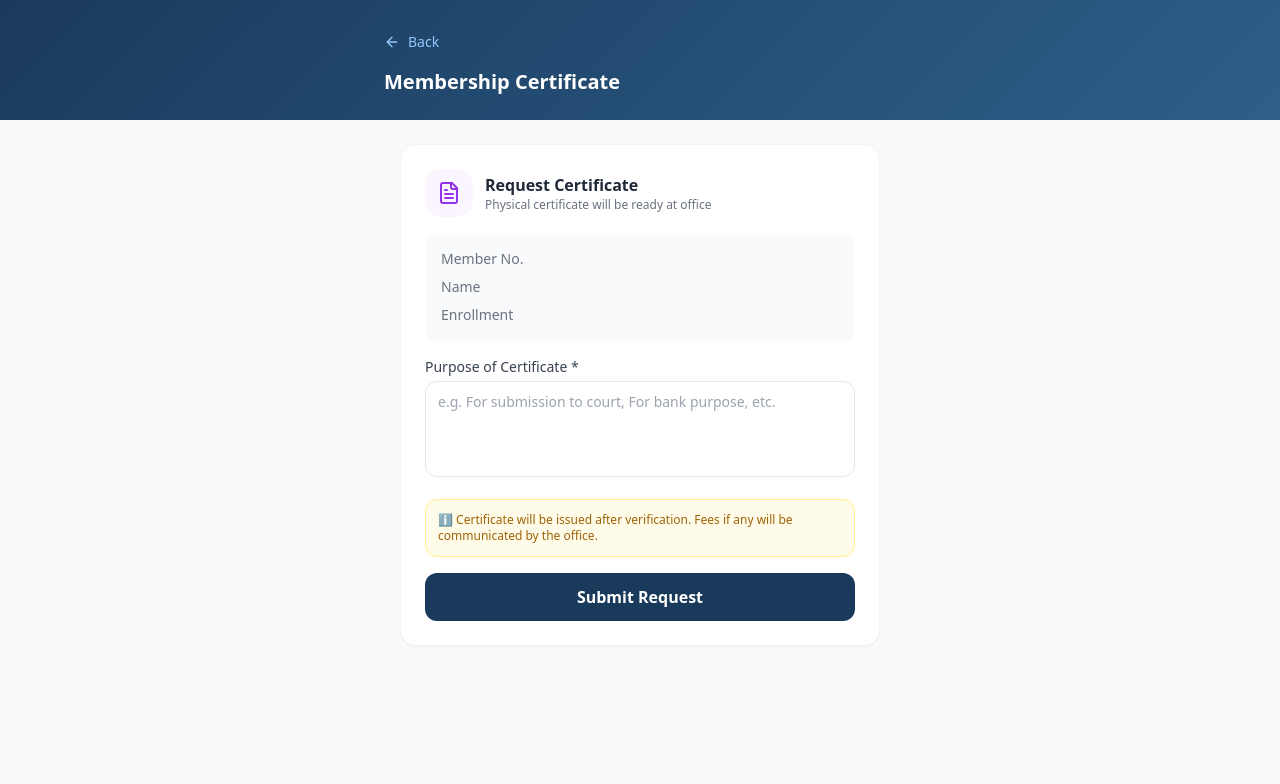
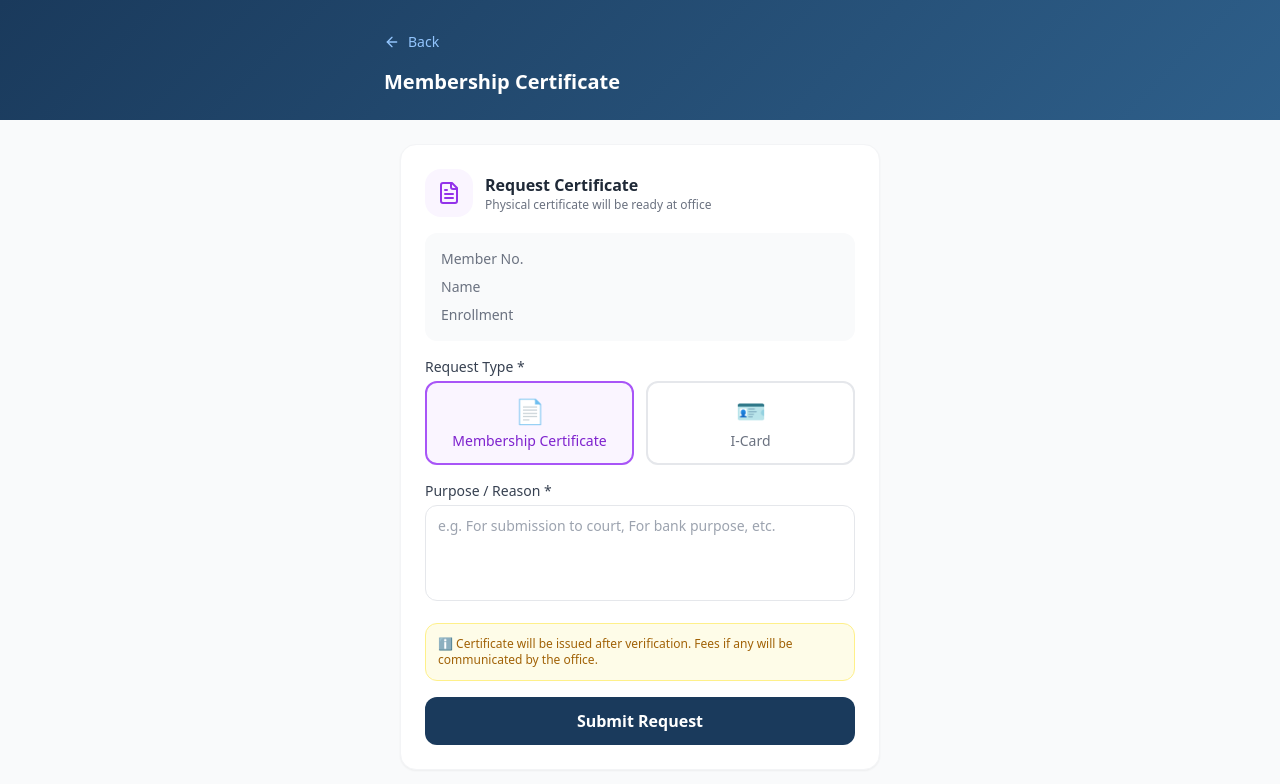
Before and after one commit to arun050775-code/dcba-member, a React (Vite) app: page /certificate in a window 1280 px wide. Shown: the top 784 px of the page. Built offline with nearby package versions, Linux system fonts and the light colour scheme; sample sign-in values are in the browser's storage.

Commit message:
Update Certificate.jsx

```diff
--- a/src/components/Certificate.jsx
+++ b/src/components/Certificate.jsx
@@ -9,6 +9,7 @@ export default function Certificate() {
   const { member } = useMemberAuth()
   const navigate = useNavigate()
   const [purpose, setPurpose] = useState('')
+  const [requestType, setRequestType] = useState('certificate')
   const [submitted, setSubmitted] = useState(false)
   const [saving, setSaving] = useState(false)
 
@@ -22,6 +23,7 @@ export default function Certificate() {
         member_no: member.member_no,
         member_name: member.member_name,
         purpose,
+        request_type: requestType,
         status: 'pending',
       })
       if (error) throw error
@@ -80,7 +82,23 @@ export default function Certificate() {
             </div>
 
             <div>
-              <label className="label">Purpose of Certificate *</label>
+              <label className="label">Request Type *</label>
+              <div className="grid grid-cols-2 gap-3">
+                <button onClick={() => setRequestType('certificate')}
+                  className={`p-3 rounded-xl border-2 text-center transition-all ${requestType === 'certificate' ? 'border-purple-500 bg-purple-50 text-purple-700' : 'border-gray-200 text-gray-500'}`}>
+                  <span className="text-2xl">📄</span>
+                  <p className="text-sm font-medium mt-1">Membership Certificate</p>
+                </button>
+                <button onClick={() => setRequestType('icard')}
+                  className={`p-3 rounded-xl border-2 text-center transition-all ${requestType === 'icard' ? 'border-blue-500 bg-blue-50 text-blue-700' : 'border-gray-200 text-gray-500'}`}>
+                  <span className="text-2xl">🪪</span>
+                  <p className="text-sm font-medium mt-1">I-Card</p>
+                </button>
+              </div>
+            </div>
+
+            <div>
+              <label className="label">Purpose / Reason *</label>
               <textarea className="input h-24 resize-none" value={purpose}
                 onChange={e => setPurpose(e.target.value)}
                 placeholder="e.g. For submission to court, For bank purpose, etc." />
```
